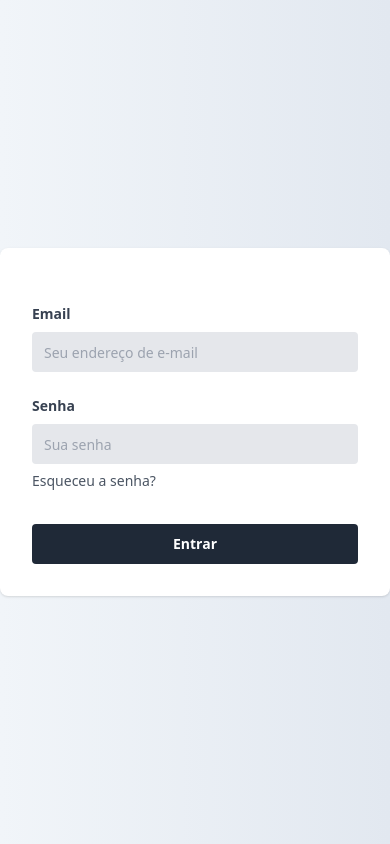
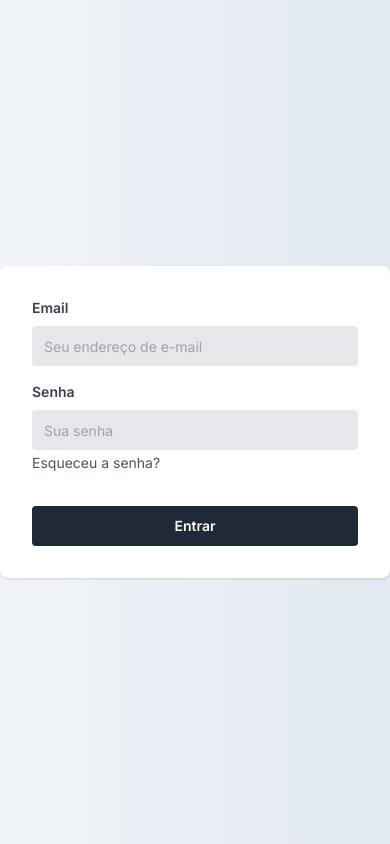
Before and after one commit to Arthurdelucahonorato/mei-erp, a Next.js app: page /login in a window 390 px wide. Built offline with nearby package versions, Linux system fonts and the light colour scheme.

Commit message:
FEAT: Tailwind config e componentes

```diff
--- /dev/null
+++ b/src/components/Button/index.tsx
@@ -0,0 +1,28 @@
+import React, { ComponentProps } from "react";
+
+type ButtonProps = {
+  variant?: "default" | "ghost" | "primary";
+} & ComponentProps<"button">;
+
+export function Button({
+  children,
+  variant = "default",
+  ...props
+}: ButtonProps) {
+  const variantClasses = {
+    default: "bg-altGray text-code text-white hover:bg-[#263B50]",
+    ghost:
+      "bg-transparent border-white text-white border hover:border-opacity-50",
+    primary: "bg-accent text-primary hover:bg-[#FFAC6B]",
+  };
+
+  return (
+    <button
+      {...props}
+      className={`w-full bg-gray-800 duration-200 hover:bg-gray-900 text-white text-sm py-2.5 px-4 font-semibold rounded focus:outline-none focus:shadow-outline ${variantClasses[variant]}`}
+      type="button"
+    >
+      {children}
+    </button>
+  );
+}
--- /dev/null
+++ b/src/components/Input/index.tsx
@@ -0,0 +1,24 @@
+import React, { ComponentProps } from "react";
+
+type InputProps = {
+  label?: string;
+  htmlFor?: string;
+} & ComponentProps<"input">;
+
+export function Input({ htmlFor, label, ...props }: InputProps) {
+  return (
+    <div className="flex flex-col gap-2">
+      <label
+        htmlFor={htmlFor}
+        className="block text-gray-700 text-sm font-semibold"
+      >
+        {label}
+      </label>
+      <input
+        {...props}
+        id={htmlFor}
+        className="text-sm appearance-none rounded w-full py-2 px-3 text-gray-700 bg-gray-200 leading-tight focus:outline-none focus:shadow-outline h-10"
+      />
+    </div>
+  );
+}
--- a/src/pages/_app.tsx
+++ b/src/pages/_app.tsx
@@ -1,6 +1,13 @@
-import '@/styles/globals.css'
-import type { AppProps } from 'next/app'
+import "@/styles/globals.css";
+import type { AppProps } from "next/app";
+import { Inter } from "next/font/google";
+
+const inter = Inter({ subsets: ["latin"] });
 
 export default function App({ Component, pageProps }: AppProps) {
-  return <Component {...pageProps} />
+  return (
+    <main className={inter.className}>
+      <Component {...pageProps} />
+    </main>
+  );
 }
--- a/src/pages/login/index.tsx
+++ b/src/pages/login/index.tsx
@@ -1,8 +1,10 @@
+import { Button } from "@/components/Button";
+import { Input } from "@/components/Input";
+
 export default function Login() {
   return (
     <div className="flex h-screen justify-center items-center bg-gradient-to-r from-slate-100 to-slate-200 bg-slate-200">
-            <div
-                className="container max-w-md mx-auto xl:max-w-3xl flex bg-white rounded-lg shadow overflow-hidden">
+      <div className="container max-w-md mx-auto xl:max-w-3xl flex bg-white rounded-lg shadow overflow-hidden">
         <div className="relative hidden xl:block xl:w-1/2 h-full">
           <img
             className="absolute h-auto w-full object-cover"
@@ -11,31 +13,18 @@ export default function Login() {
           />
         </div>
         <div className="w-full xl:w-1/2 p-8">
-                    <form method="post" action="#">
-                        <div className="mb-4 mt-6">
-                            <label
-                                className="block text-gray-700 text-sm font-semibold mb-2"
+          <form className="flex flex-col gap-4" action="#">
+            <Input
+              label="Email"
               htmlFor="email"
-                            >
-                                Email
-                            </label>
-                            <input
-                                className="text-sm appearance-none rounded w-full py-2 px-3 text-gray-700 bg-gray-200 leading-tight focus:outline-none focus:shadow-outline h-10"
-                                id="email"
               type="text"
               placeholder="Seu endereço de e-mail"
             />
-                        </div>
-                        <div className="mb-6 mt-6">
-                            <label
-                                className="block text-gray-700 text-sm font-semibold mb-2"
-                                htmlFor="password"
-                            >
-                                Senha
-                            </label>
-                            <input
-                                className="text-sm bg-gray-200 appearance-none rounded w-full py-2 px-3 text-gray-700 mb-1 leading-tight focus:outline-none focus:shadow-outline h-10"
-                                id="password"
+
+            <div>
+              <Input
+                label="Senha"
+                htmlFor="senha"
                 type="password"
                 placeholder="Sua senha"
               />
@@ -46,17 +35,12 @@ export default function Login() {
                 Esqueceu a senha?
               </a>
             </div>
-                        <div className="flex w-full mt-8">
-                            <button
-                                className="w-full bg-gray-800 hover:bg-grey-900 text-white text-sm py-2 px-4 font-semibold rounded focus:outline-none focus:shadow-outline h-10"
-                                type="button"
-                            >
-                                Entrar
-                            </button>
+            <div className="flex w-full mt-4">
+              <Button>Entrar</Button>
             </div>
           </form>
         </div>
       </div>
     </div>
-    )
+  );
 }
--- a/tailwind.config.ts
+++ b/tailwind.config.ts
@@ -1,20 +1,58 @@
-import type { Config } from 'tailwindcss'
+import type { Config } from "tailwindcss";
 
 const config: Config = {
   content: [
-    './src/pages/**/*.{js,ts,jsx,tsx,mdx}',
-    './src/components/**/*.{js,ts,jsx,tsx,mdx}',
-    './src/app/**/*.{js,ts,jsx,tsx,mdx}',
+    "./src/pages/**/*.{js,ts,jsx,tsx,mdx}",
+    "./src/components/**/*.{js,ts,jsx,tsx,mdx}",
+    "./src/app/**/*.{js,ts,jsx,tsx,mdx}",
   ],
   theme: {
     extend: {
-      backgroundImage: {
-        'gradient-radial': 'radial-gradient(var(--tw-gradient-stops))',
-        'gradient-conic':
-          'conic-gradient(from 180deg at 50% 50%, var(--tw-gradient-stops))',
+      screens: {
+        mbm: "375px",
+        mbl: "425px",
+        sm: "640px",
+        md: "768px",
+        lg: "1024px",
+        xl: "1280px",
+        "2xl": "1600px",
+        "3xl": "1920px",
+        "4xl": "2560px",
+      },
+      fontSize: {
+        DEFAULT: "1.125rem",
+        headline: "3.875rem",
+        subheadline: "2rem",
+        label: "1rem",
+        code: "0.875rem",
+      },
+      colors: {
+        body: "#010C15",
+        white: "#FFFFFF",
+        primary: {
+          DEFAULT: "#01080E",
+          "second-tone": "#011627",
+          "third-tone": "#011221",
+        },
+        secondary: {
+          DEFAULT: "#607B96",
+          "second-tone": "#3C9D93",
+          "third-tone": "#4D5BCE",
+        },
+        accent: {
+          DEFAULT: "#95A4FC",
+          "second-purple": "#C6C7F8",
+          "primary-blue": "#A8C5DA",
+          "second-blue": "#B1E3FF",
+          "primary-green": "#A1E3CB",
+          "second-green": "#BAEDBD",
+          yellow: "#FFE999",
+          red: "#FF4747",
+        },
+        altGray: "#1E2D3D",
       },
     },
   },
   plugins: [],
-}
-export default config
+};
+export default config;
```
Also changed, not shown: src/pages/index.tsx (+2 -115 lines). Lines whose indentation alone changed are shown as unchanged.
